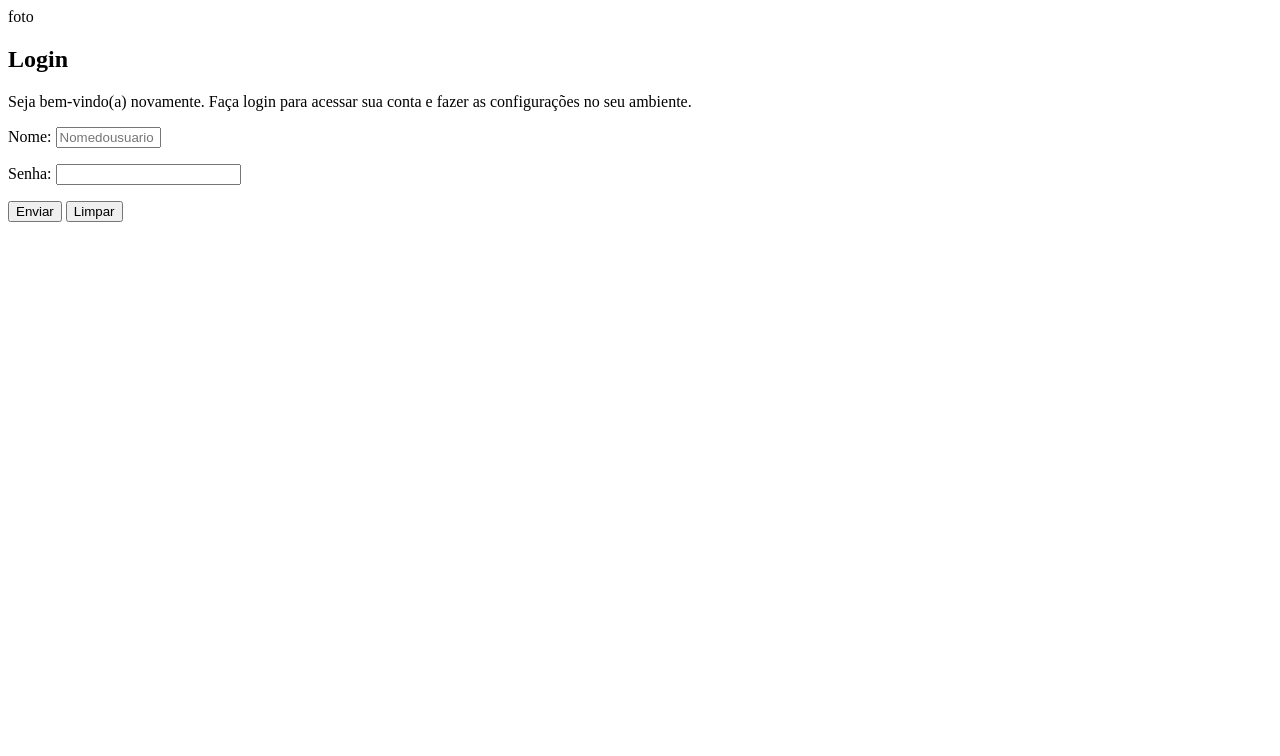
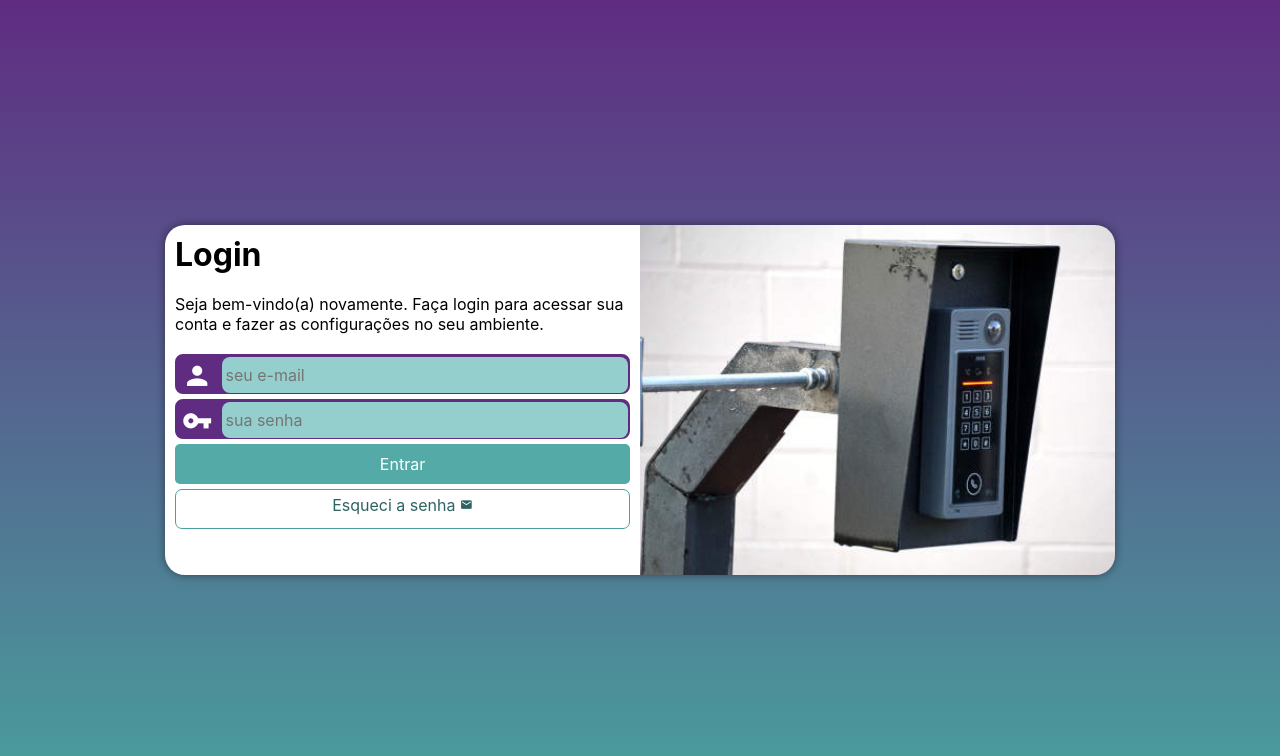
Before and after one commit to abelisaacnogueirapinto/projto-login, a plain HTML site: page index.html in a window 1280 px wide. Drawn offline with Linux system fonts and the light colour scheme.

Commit message:
projeto login pronto

```diff
--- a/estilo/style.css
+++ b/estilo/style.css
@@ -4,3 +4,11 @@
     verde: #49a09d
     lilás: #5f2c82
 */
+
+* {
+    margin: 0px;
+    padding: 0px;
+}
+body {
+    font-family: Arial, Helvetica, sans-serif;
+}
--- /dev/null
+++ b/estilos/media-query.css
@@ -0,0 +1,61 @@
+@charset "UTF-8";
+
+/* Typical Device Breakpoints
+------------------------------
+Pequenas telas: até 600px
+Celular: de 600px até 768px
+Tablet: 768px até 992px
+Desktop: 992px até 1200px
+Grandes telas: acima de 1200px
+*/
+@media screen and (min-width: 768px) and (max-width: 992px) { /* CONFIGURAÇÃO PARA TABLET */
+    body {
+        background-image: linear-gradient(to top, #49a09d, #5f2c82);
+    }
+    section#login {
+        width: 80vw;
+        height: 280px;
+    }
+    section#login > div#imagem {
+        float: left;
+        width: 30%;
+        height: 85%;
+        background-size: cover;
+        background-position: center top;
+    }
+    section#login > div#formulario {
+        float: right;
+        width: 70%;
+    }
+
+}
+@media screen and (min-width: 992px) { /* CONFIGURAÇÕES PARA DESKTOP */
+    body {
+        background-image: linear-gradient(to top, #49a09d, #5f2c82);
+    }
+
+    section#login {
+        width: 950px;
+        height: 350px;
+    }
+
+    section#login > div#imagem {
+        float: right;
+        width: 50%;
+        height: 100%;
+    }
+
+    section#login > div#formulario {
+        float: left;
+        width: 50%;
+    }
+
+    div#formulario > h1 {
+        font-size: 2em;
+    }
+
+    div#formulario > p {
+        font-size: 1em;
+        margin: 20px 0px;
+    }
+}
--- /dev/null
+++ b/estilos/style.css
@@ -0,0 +1,123 @@
+@charset "UTF-8";
+
+/*
+    Paleta de cores
+    Verde: #49a09d
+    Lilás: #5f2c82
+*/
+
+* {
+    font-family: -apple-system, BlinkMacSystemFont, 'Segoe UI', Roboto, Oxygen, Ubuntu, Cantarell, 'Open Sans', 'Helvetica Neue', sans-serif;
+    padding: 0px;
+    margin: 0px;
+    box-sizing: border-box;
+}
+body, html {
+    background-color: #100c13;
+    height: 100vh;
+    width: 100vw;
+}
+main {
+    position: relative;
+    height: 100vh;
+    width: 100vw;
+}
+section#login {
+    position: absolute;
+    top: 50%;
+    left: 50%;
+    overflow: hidden;
+
+    background-color: white;
+    width: 250px;
+    height: 515px;
+    border-radius: 20px;
+    box-shadow: 0px 0px 10px rgba(0, 0, 0, 0.450);
+
+    transform: translate(-50%, -50%);
+    transition: width .3s, height .3s;
+    transition-timing-function: ease;
+}
+section#login > div#imagem {
+    display: block;
+    background: #5f2c82 url(../imagens/login.jpg) no-repeat;
+    background-size: cover;
+    background-position: left bottom;
+    height: 200px;
+}
+section#login > div#formulario {
+    display: block;
+    padding: 10px;
+}
+div#formulario > p {
+    font-size: 0.8em;
+}
+
+form > div.campo {
+    background-color: #5f2c82;
+    border: 2px solid #5f2c82;
+    display: block;
+    width: 100%;
+    height: 40px;
+    border-radius: 8px;
+    margin: 5px 0px;
+}
+div.campo > label {
+    display: none;
+}
+div.campo > i {
+    color: white;
+    /*background-color: black;*/
+    font-size: 1.9em;
+    width: 40px;
+    padding: 5px;
+}
+div.campo > input {
+    background-color: #94cfcd;
+    font-size: 1em;
+    width: calc(100% - 45px);
+    height: 100%;
+    border: 0px;
+    border-radius: 8px;
+    padding: 4px;
+    transform: translateY(-10px);
+}
+div.campo > input:focus-within {
+    background-color: white;
+    border: none;
+}
+form > input[type=submit] {
+    display: block;
+    font-size: 1em;
+    width: 100%;
+    height: 40px;
+    background-color: #53aaa7;
+    color: white;
+    border: none;
+    border-radius: 5px;
+    cursor: pointer;
+}
+form > input[type=submit]:hover {
+    background-color: #2d6462;
+}
+form > a.botao {
+    display: block;
+    text-align: center;
+    font-size: 1em;
+    width: 100%;
+    height: 40px;
+    padding-top: 5px;
+    margin-top: 5px;
+    background-color: white;
+    color: #2d6462;
+    border: 1px solid #49a09d;
+    border-radius: 7px;
+    text-decoration: none;
+}
+form > a.botao:hover {
+    background-color: #6cd3cf;
+
+}
+form > a.botao > i {
+    font-size: 0.8em;
+}
--- a/index.html
+++ b/index.html
@@ -5,36 +5,37 @@
     <meta http-equiv="X-UA-Compatible" content="IE=edge">
     <meta name="viewport" content="width=device-width, initial-scale=1.0">
     <title>Login</title>
-    <link rel="stylesheet" href="estilo/style.css">
+    <link rel="stylesheet" href="https://fonts.googleapis.com/icon?family=Material+Icons">
+    <link rel="stylesheet" href="estilos/style.css">
+    <link rel="stylesheet" href="estilos/media-query.css">
 </head>
 <body>
     <main>
         <section id="login">
             <div id="imagem">
-                foto
+                <!-- imagem na css-->
             </div>
             <div id="formulario">
                 <h1>Login</h1>
                 <p>Seja bem-vindo(a) novamente. Faça login para acessar sua conta e fazer as configurações no seu ambiente.</p>
                 <form action="login.pnp" method="post">
-                    <p>
-                        <label for="inome">Nome: </label>
-                        <input type="text" name="usu" id="iname" required minlength="5" maxlength="30" size="10" placeholder="Nomedousuario" autocomplete="off">
-                    </p>
-                    <p>
-                        <label for="isenha">Senha:</label>
-                        <input type="password" name="iname" required minlength="6" maxlength="12">
-                    </p>
-                    <p>
-                        <input type="submit" value="Enviar">
-                        <input type="reset" value="Limpar">
-                    </p>
-
-                </form>
+                    <div class="campo">
+                        <i class="material-icons">person</i>
+                        <input type="email" name="login" id="ilogin" placeholder="seu e-mail" autocomplete="email" required maxlength="35" >
+                        <label for="ilogin">Login</label>
+                    </div>
+                    <div class="campo">
+                        <i class="material-icons">vpn_key</i>
+                        <input type="password" name="senha" id="isenha" placeholder="sua senha" autocomplete="senha-corrente" required minlength="8" maxlength="20">
+                        <label for="isenha">Senha</label>
+                    </div>
+                    <input type="submit" value="Entrar">
+                    <a href="esqueci.html" class="botao">Esqueci a senha
+                        <i class="material-icons">mail</i>
+                    </a>
+               </form>
             </div>
-
         </section>
     </main>
-
 </body>
 </html>
```
Also changed, not shown: imagens/login.jpg (added).
